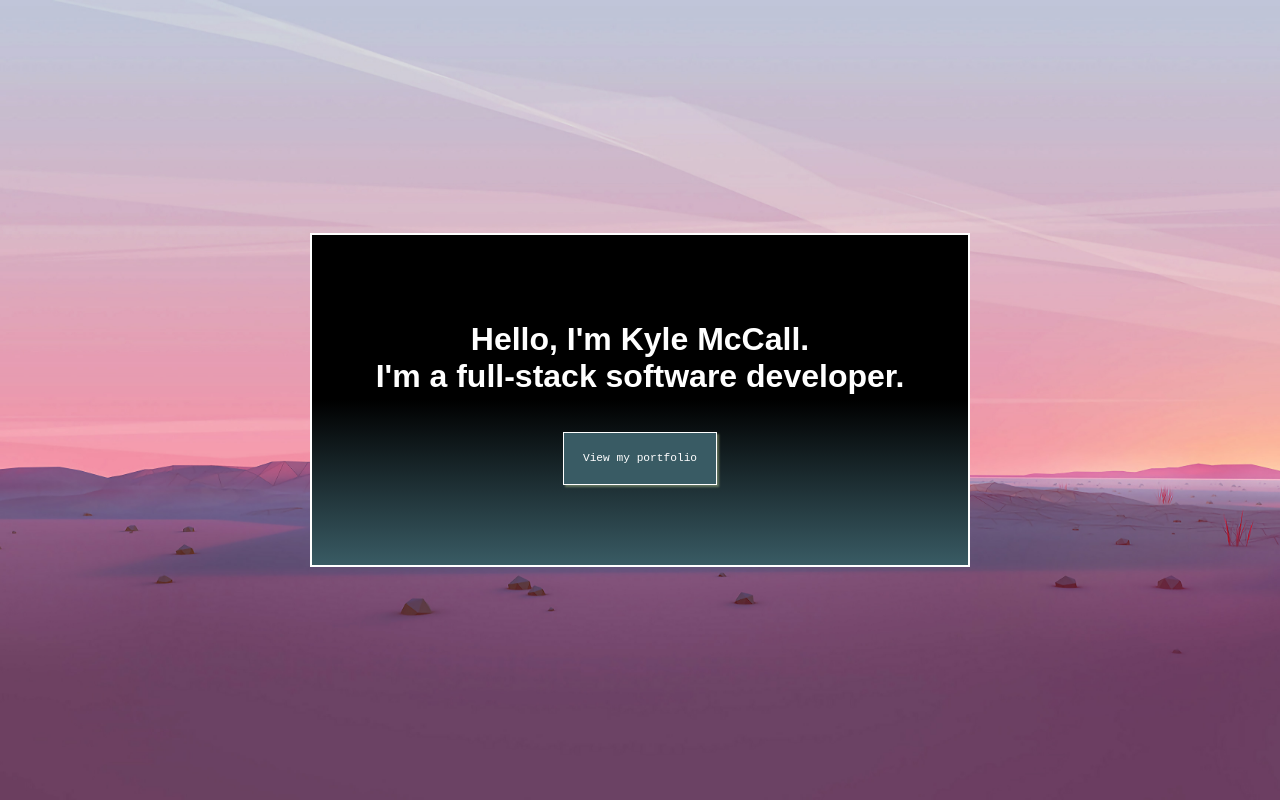
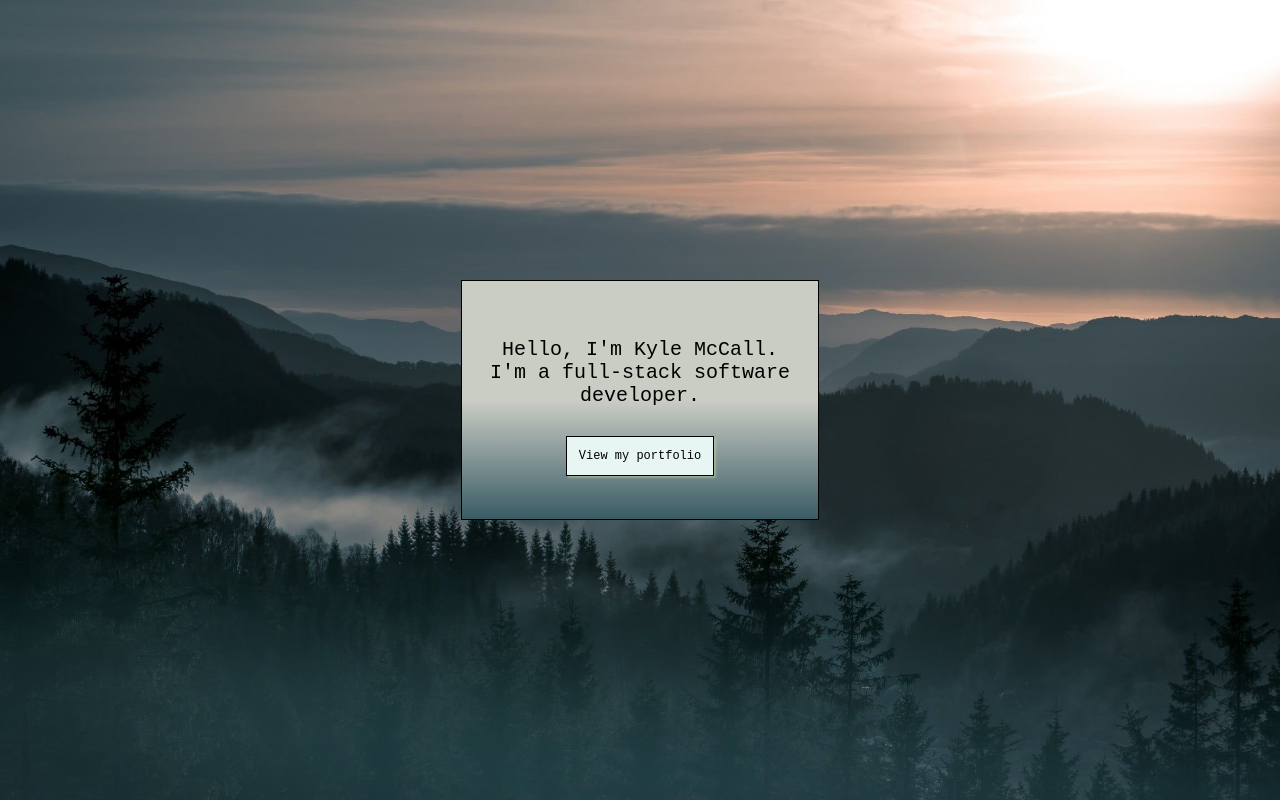
Before and after one commit to kyle-j-mccall/react-portfolio, a React (Create React App) app: page / in a window 1280 px wide. Built offline with nearby package versions, Linux system fonts and the light colour scheme.

Commit message:
first rough draft landing page

```diff
--- a/src/Components/Landing/Landing.css
+++ b/src/Components/Landing/Landing.css
@@ -3,14 +3,14 @@
 }
 
 h1 {
-  font-family: 'Raleway', sans-serif;
-  /* animation: text-color 4s linear infinite; */
-  font-size: 4vh;
+  font-family: 'Anonymous Pro', monospace;
+  font-weight: lighter;
+  font-size: 2.5vh;
 }
 
 .landing-body {
   /* background-color: rgb(25, 26, 25); */
-  background-image: url(../../../public/polygon-mountain.jpg);
+  background-image: url(../../../public/fog-landscape.jpg);
   background-size: cover;
   background-position: center;
   display: flex;
@@ -19,15 +19,17 @@ h1 {
   height: 100vh;
 }
 
-main {
+.landing-main {
   display: flex;
   flex-direction: column;
-  border: 2px solid white;
-  padding: 5%;
-  font-size: 15vw;
+  border: 1px solid black;
+  justify-content: center;
+  width: 28vw;
+  height: 30vh;
+  font-size: 13vw;
   align-self: center;
-  color: white;
-  background: linear-gradient(rgb(0, 0, 0) 50%, rgb(57, 91, 100));
+  color: black;
+  background: linear-gradient(rgb(202, 205, 196) 50%, rgb(57, 91, 100));
   /* background-image: url(../../../public/blak-wave.jpg); */
   /* background-size: 600px 600px;
   box-shadow: 6px 5px 8px -3px rgba(250, 88, 182, 0.45);
@@ -51,13 +53,13 @@ main {
 }
 
 #enter-button {
-  font-family: 'Major Mono Display', monospace;
-  background-color: rgb(57, 91, 100);
-  color: white;
-  border: 1px solid white;
-  padding: 1.2rem;
-  font-size: 0.7rem;
-  margin: 1rem;
+  font-family: 'Anonymous Pro', monospace;
+  background-color: rgb(231, 246, 242);
+  color: black;
+  border: 1px solid black;
+  padding: 1.5vh;
+  font-size: 1.5vh;
+  margin-top: 2vh;
   cursor: crosshair;
   box-shadow: 2px 2px 2px 0px rgba(216, 233, 168, 0.4);
   -webkit-box-shadow: 2px 2px 2px 0px rgba(216, 233, 168, 0.4);
```
